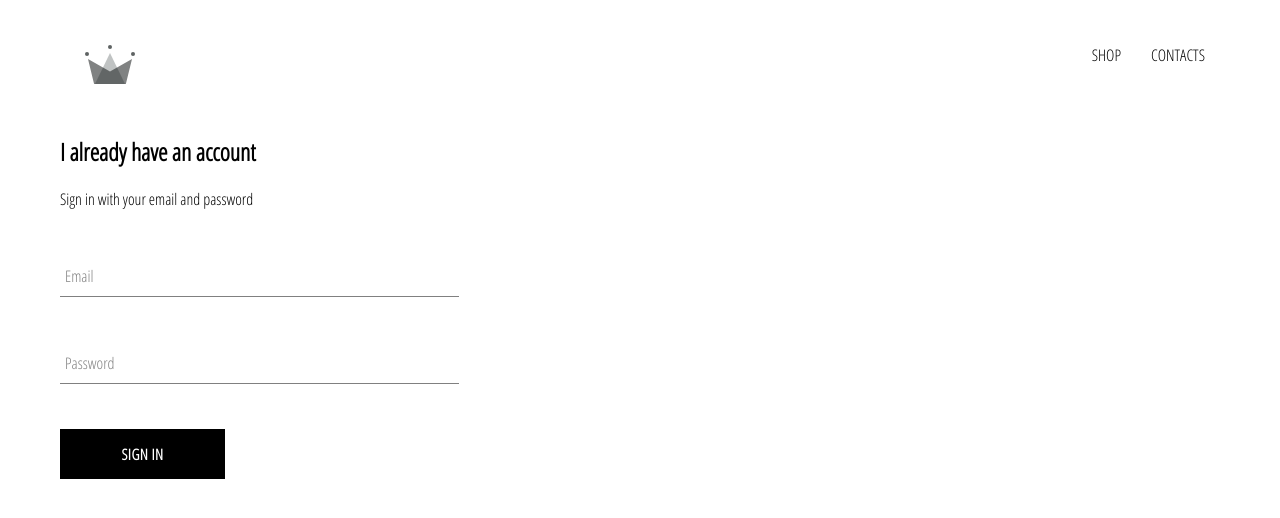
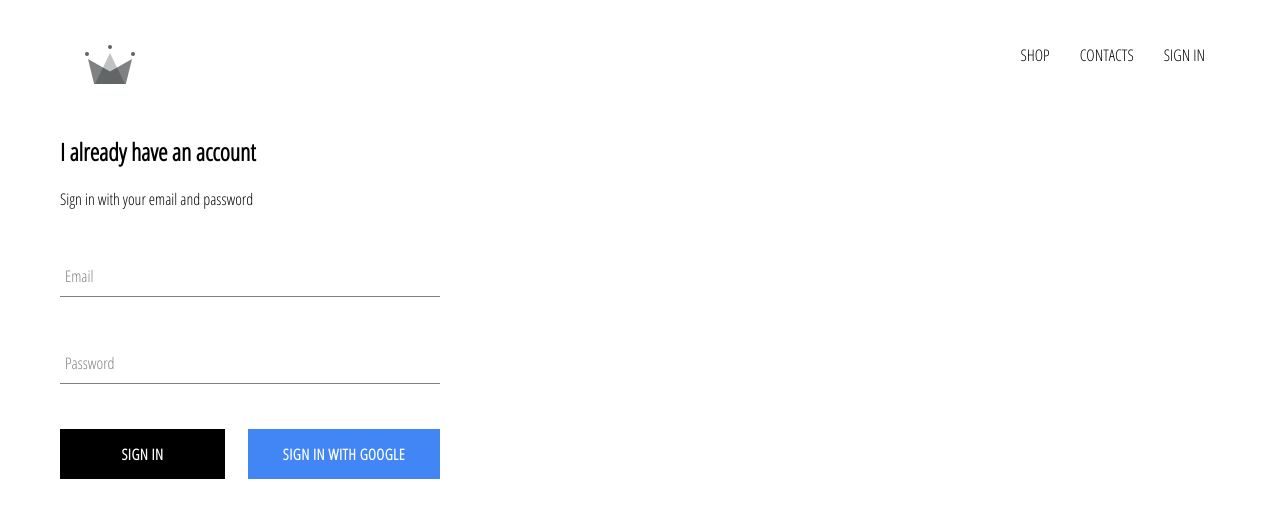
Before and after one commit to Lavanya-M-C/clothing_web, a React (Create React App) app: page /signin in a window 1280 px wide. Shown: the top 518 px of the page. Built offline with nearby package versions, Linux system fonts and the light colour scheme; no server answers.

Commit message:
integrated firebase into application, created sign-in page using sign-in component and sign-in with google

```diff
--- a/package.json
+++ b/package.json
@@ -6,6 +6,7 @@
     "@testing-library/jest-dom": "^4.2.4",
     "@testing-library/react": "^9.4.0",
     "@testing-library/user-event": "^7.2.1",
+    "firebase": "^7.9.2",
     "react": "^16.12.0",
     "react-dom": "^16.12.0",
     "react-router-dom": "^5.1.2",
--- a/src/App.css
+++ b/src/App.css
@@ -7,3 +7,7 @@
     text-decoration: none;
     color: black;
 }
+
+* {
+    box-sizing: border-box;
+}
--- a/src/App.js
+++ b/src/App.js
@@ -8,10 +8,36 @@
 import SignInSignUp from './pages/sign-in-and-sign-up/sign-in-and-sign-up.component';
 import Header from './components/header/header.component';
 
-function App() {
+import { auth } from './firebase/firebase.utils';
+
+class App extends React.Component {
+
+  constructor(){
+    super();
+
+    this.state = {
+      currentUser: null
+    }
+  }
+
+  unsubscribeFromAuth = null;
+
+  componentDidMount() {
+    this.unsubscribeFromAuth = auth.onAuthStateChanged(user => {
+      this.setState({currentUser: user});
+
+      console.log(user);
+    })
+  }
+
+  componentWillUnmount() {
+    this.unsubscribeFromAuth();
+  }
+
+  render() {
     return (
       <div>
-      <Header />
+        <Header currentUser={this.state.currentUser} />
         <Switch>
           <Route exact path='/' component={HomePage} />
           <Route exact path='/shop' component={ShopPage} />
@@ -20,5 +46,6 @@
       </div>
     );
   }
+}
 
 export default App;
--- a/src/components/custom-button/custom-button.component.jsx
+++ b/src/components/custom-button/custom-button.component.jsx
@@ -1,8 +1,8 @@
 import React from 'react';
 import './custom-button.styles.scss';
 
-const CustomButton = ({children, ...otherProps}) => (
-    <button className='custom-button' {...otherProps}>{children}</button>
+const CustomButton = ({children, isGoogleSignIn, ...otherProps}) => (
+    <button className={`${isGoogleSignIn ? 'google-sign-in' : ''} custom-button`} {...otherProps}>{children}</button>
 );
 
 export default CustomButton;
--- a/src/components/custom-button/custom-button.styles.scss
+++ b/src/components/custom-button/custom-button.styles.scss
@@ -19,4 +19,14 @@
       color: black;
       border: 1px solid black;
     }
+
+    &.google-sign-in {
+      background-color: #4285f4;
+      color: white;
+
+      &:hover {
+        background-color: #357ae8;
+        border: none;
+      }
+    }
   }
--- a/src/components/form-input/form-input.component.jsx
+++ b/src/components/form-input/form-input.component.jsx
@@ -3,7 +3,7 @@
 
 const FormInput = ({ label, handelChange, ...otherProps }) => (
     <div className='group'>
-        <input className='form-input' onchange={handelChange} {...otherProps} />
+        <input className='form-input' onChange={handelChange} {...otherProps} />
 
         {
             label ?
--- a/src/components/header/header.component.jsx
+++ b/src/components/header/header.component.jsx
@@ -2,10 +2,10 @@
 import { Link } from 'react-router-dom';
 
 import './header.styles.scss';
+import { ReactComponent as Logo } from '../../assets/crown.svg';
+import { auth } from '../../firebase/firebase.utils';
 
-import { ReactComponent as Logo } from '../../assets/crown.svg';
-
-const Header = () => (
+const Header = ({currentUser}) => (
     <div className='header'>
         <Link className='logo-container' to='/'>
             <Logo className='logo' />
@@ -13,6 +13,11 @@
         <div className='options'>
             <Link className='option' to='/shop'>SHOP</Link>
             <Link className='option' to='/contacts'>CONTACTS</Link>
+            {
+                currentUser ?
+                <div className='option' onClick={() => auth.signOut()}>SIGN OUT</div> :
+                <Link className='option' to='/signin'>SIGN IN</Link>
+            }
         </div>
     </div>
 );
--- a/src/components/header/header.styles.scss
+++ b/src/components/header/header.styles.scss
@@ -20,6 +20,7 @@
 
       .option {
         padding: 10px 15px;
+        cursor: pointer;
       }
     }
   }
--- a/src/components/sign-in/sign-in.component.jsx
+++ b/src/components/sign-in/sign-in.component.jsx
@@ -3,6 +3,8 @@
 
 import FormInput from '../form-input/form-input.component';
 import CustomButton from '../custom-button/custom-button.component';
+
+import {signInWithGoogle} from '../../firebase/firebase.utils';
 
 class SignIn extends React.Component {
 
@@ -50,7 +52,10 @@
                         value={this.state.password}
                         required
                     />
-                    <CustomButton type='submit'>Sign in</CustomButton>
+                    <div className='buttons'>
+                        <CustomButton type='submit'>Sign in</CustomButton>
+                        <CustomButton onClick={signInWithGoogle} isGoogleSignIn>Sign in with Google</CustomButton>
+                    </div>
                 </form>
             </div>
         );
--- a/src/components/sign-in/sign-in.styles.scss
+++ b/src/components/sign-in/sign-in.styles.scss
@@ -1,9 +1,14 @@
 .sign-in {
-    width: 30vw;
+    width: 380px;
     display: flex;
     flex-direction: column;
 
     .title{
         margin: 10px 0;
     }
+
+    .buttons {
+        display: flex;
+        justify-content: space-between;
+    }
 }
--- /dev/null
+++ b/src/firebase/firebase.utils.js
@@ -0,0 +1,25 @@
+import firebase from 'firebase/app';
+import 'firebase/firestore';
+import 'firebase/auth';
+
+const config = {
+    apiKey: "AIzaSyDcy3YzQfZPD7kS-oZ0dSdbwtspk61uqU4",
+    authDomain: "clothing-web-db.firebaseapp.com",
+    databaseURL: "https://clothing-web-db.firebaseio.com",
+    projectId: "clothing-web-db",
+    storageBucket: "clothing-web-db.appspot.com",
+    messagingSenderId: "489341044002",
+    appId: "1:489341044002:web:f082ad3ac0094733ee517b",
+    measurementId: "G-S6QQT1G7W7"
+};
+
+firebase.initializeApp(config);
+
+export const auth = firebase.auth();
+export const firestore = firebase.firestore();
+
+const provider = new firebase.auth.GoogleAuthProvider();
+provider.setCustomParameters({ prompt: 'select_account' });
+export const signInWithGoogle = () => auth.signInWithPopup(provider);
+
+export default firebase;
```
Also changed, not shown: 1 other file (tests, documents, lock files or other folders). Lines whose indentation alone changed are shown as unchanged.
